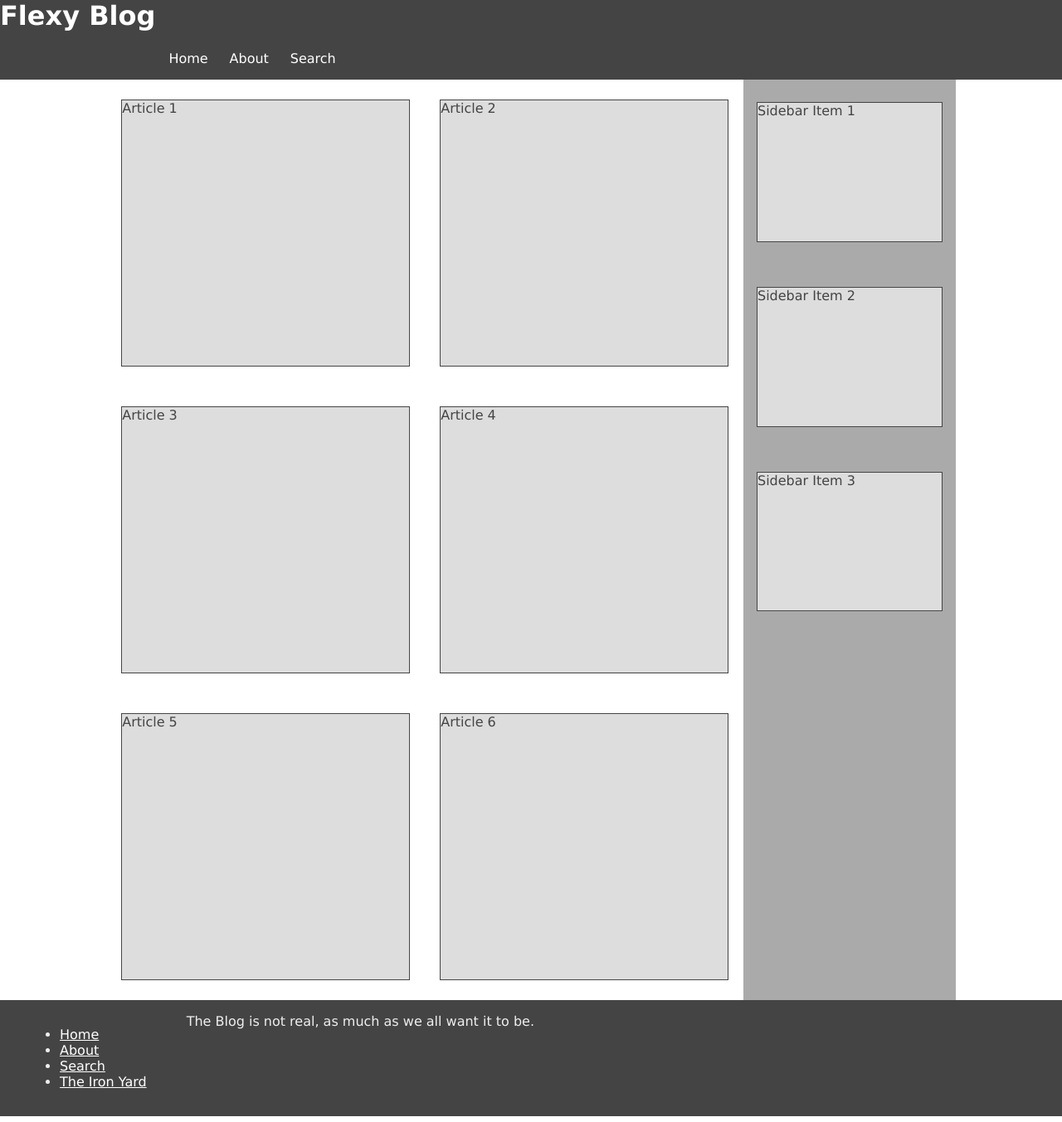
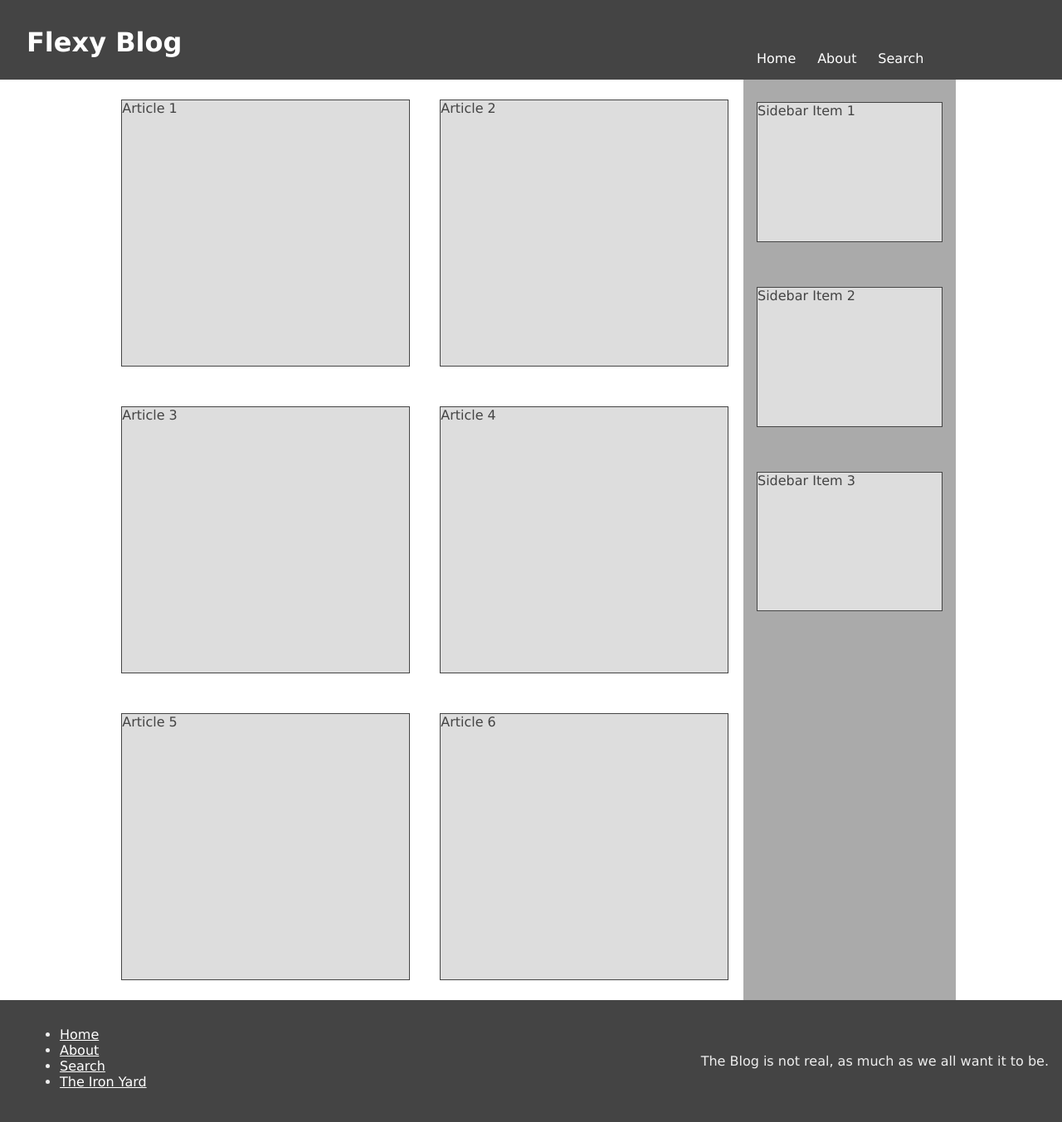
Before and after one commit to ZarahZmith/FlexyBlog, a plain HTML site: page index.html in a window 1280 px wide. Shown: the whole page at 83% size. Drawn offline with Linux system fonts and the light colour scheme.

Commit message:
Adjustments to the css file done through sass

```diff
--- a/style.css
+++ b/style.css
@@ -1,4 +1,3 @@
-/*is the following a mixin?*/
 /* resetting some browser-default styles */
 html, body, header, main, footer, section, aside, h1, h2, h3, h4, p {
   margin: 0;
@@ -75,15 +74,14 @@ footer {
   .hero {
     height: 6em;
     display: flex;
-    align-self: center; }
+    justify-content: space-between; }
+    .hero h1 {
+      margin: 1em; }
     .hero nav {
-      display: flex;
       flex: 0 0 30%;
       align-self: flex-end; }
     .hero ul {
-      margin: 1em; }
-    .hero li {
-      align-content: flex-end; } }
+      margin: 1em; } }
 @media screen and (min-width: 35em) {
   .posts {
     display: flex;
@@ -100,7 +98,11 @@ footer {
 @media screen and (min-width: 35em) {
   footer {
     display: flex;
-    box-sizing: border-box; } }
+    box-sizing: border-box;
+    justify-content: space-between; }
+    footer p {
+      align-self: flex-end;
+      margin: 3em 0; } }
 @media screen and (min-width: 70em) {
   .container {
     width: 80%;
```
Also changed, not shown: 1 other file.
